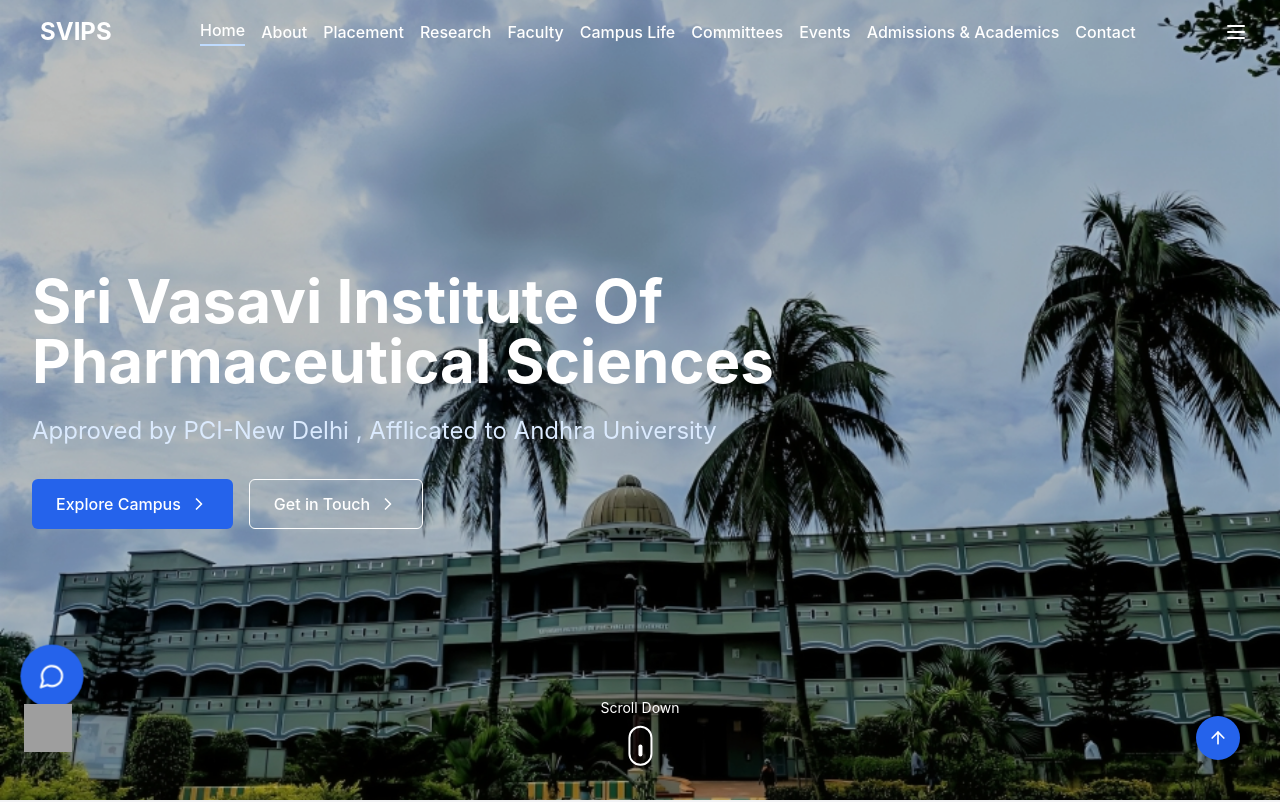
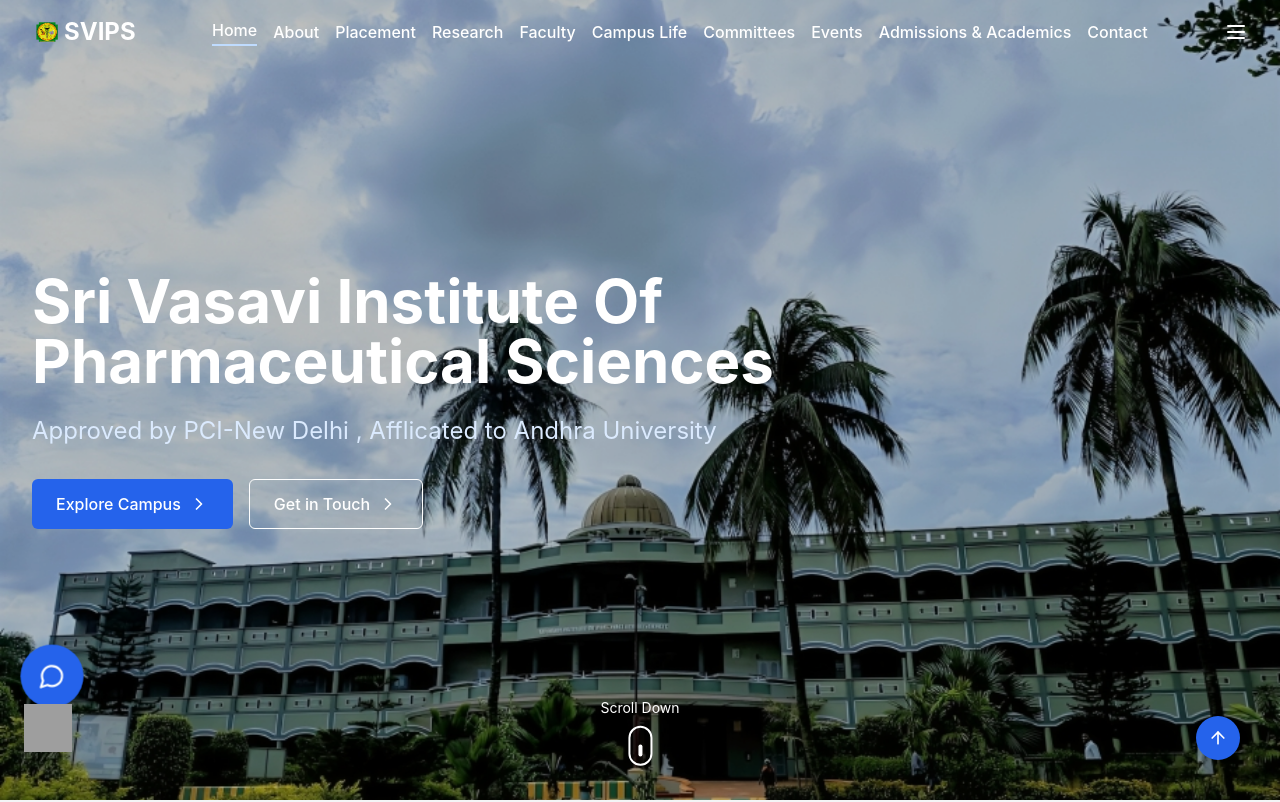
Before and after one commit to Govardhan-subhash/Pharmacy, a React (Vite) app: page / in a window 1280 px wide. Shown: the top 802 px of the page. Built offline with nearby package versions, Linux system fonts and the light colour scheme; grey boxes are pictures that could not be loaded.

Commit message:
Replace text logo with image logo in Header component

```diff
--- a/src/components/Header.tsx
+++ b/src/components/Header.tsx
@@ -148,9 +148,12 @@
               transition={{ duration: 0.5 }}
               className="flex items-center"
             >
-              <span className="ml-2 text-2xl font-bold text-white">
-                SVIPS
-              </span>
+              <img
+                src="public/uploads/images/no.png" // Replace with the actual path to your image
+                alt="Logo"
+                className="h-8 w-8 mr-0" // Adjust height, width, and margin as needed
+              />
+              <span className="ml-0 text-2xl font-bold text-white">SVIPS</span>
             </motion.div>
           </Link>
 
```
